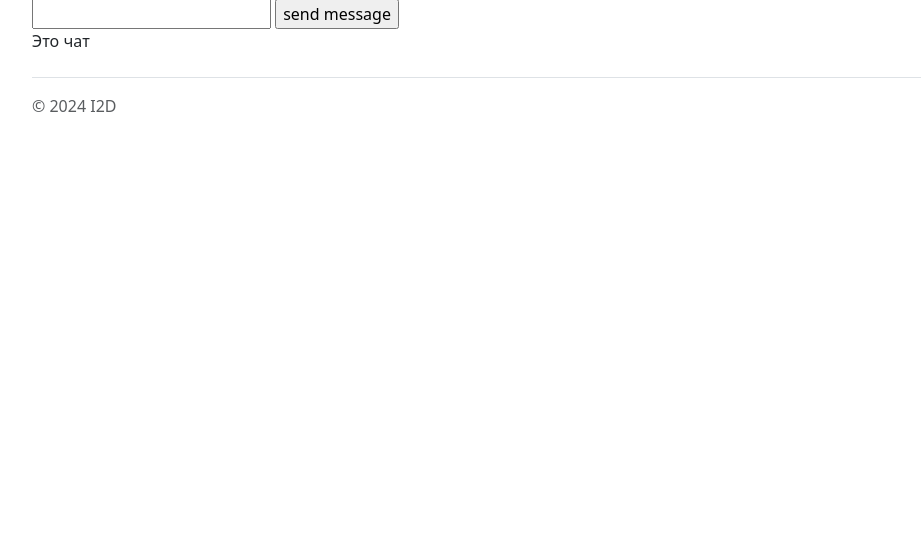
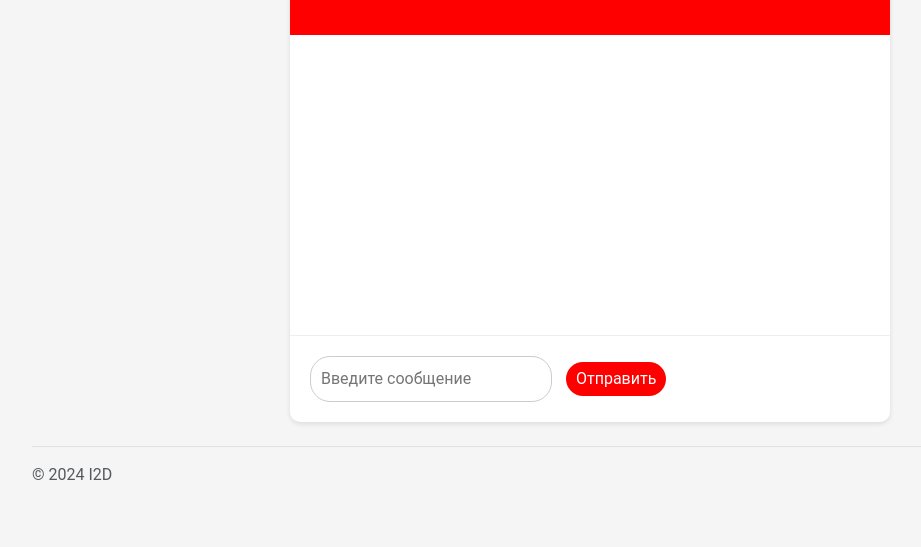
Before and after one commit to zabojeb/CNA-HD, a Flask app: page /chat in a window 1280 px wide. Shown: the part 518-1065 px from the top of the page, without its empty margins (50-971 px from the left). Before the commit the page ends 630 px from the top, so only its background shows below. Run offline with Flask 3, Linux system fonts and the light colour scheme; the visitor is signed in with stand-in values (Sample User, id 1).

Commit message:
Improve backend + Improve templates

```diff
--- a/main.py
+++ b/main.py
@@ -3,6 +3,9 @@ import os
 from werkzeug.utils import secure_filename
 
 from data.startform import StartForm
+
+# Импорт ML функций для инференса
+from ai.llm import process_message
 
 DEBUG = True
 
@@ -12,29 +15,30 @@ UPLOAD_FOLDER = os.path.join("staticFiles", "uploads")
 app.config["UPLOAD_FOLDER"] = UPLOAD_FOLDER
 
 
+# Редирект на стартовую страницу
 @app.route("/")
 def index():
     return redirect("/start")
 
 
-# переброс
-
-
+# Редирект на чат
 @app.route("/chat", methods=["GET", "POST"])
 def chat():
     if "messages" not in session:
         session["messages"] = []
+
     if "uploaded_data_file_path" not in session:
         session["uploaded_data_file_path"] = None
+
     session.modified = True
     message = "Сообщение"
-    # print(session["uploaded_data_file_path"])
+
     if request.method == "POST":
-        # вызов какойто внешней функции с message
         message = request.form["message"]
         session["messages"].append(message)
-        # тут надо азкинуть в историю и ответ нейронки
-        session["messages"].append(message + " <-- ответ нейронки")
+
+        # process_message обрабатывает сообщение и возвращает ответ в виде str
+        session["messages"].append(process_message(session))
 
     return render_template(
         "chat.html",
@@ -47,20 +51,22 @@ def chat():
 def form():
     form = StartForm()
     if request.method == "POST":
-        # print(form.photo.data.filename, secure_filename(form.photo.data.filename))
         if form.photo.data.filename:
             filename = form.photo.data.filename
             form.photo.data.save("uploads/" + filename)
             session["uploaded_data_file_path"] = os.path.join("./uploads/" + filename)
         else:
             session["uploaded_data_file_path"] = None
+
         session["description"] = form.description.data
         session["address"] = form.address.data
         session["url"] = url_for("chat")
         session["messages"] = []
         session.modified = True
-        # + запуск gpt
+
+        # + запуск чата
         return redirect("/chat")
+
     return render_template("start.html", form=form)
 
 
--- a/templates/chat.html
+++ b/templates/chat.html
@@ -6,26 +6,77 @@
 
 <head>
     <title>Chat</title>
+    <style>
+        body {
+            font-family: 'Roboto', sans-serif;
+            margin: 0;
+            padding: 20px;
+            background-color: #f5f5f5;
+        }
+        .chat-container {
+            max-width: 600px;
+            margin: 0 auto;
+            background-color: #fff;
+            border-radius: 10px;
+            box-shadow: 0 2px 5px rgba(0, 0, 0, 0.1);
+        }
+        .chat-header {
+            background-color: #ff0000;
+            color: #fff;
+            padding: 20px;
+            border-top-left-radius: 10px;
+            border-top-right-radius: 10px;
+        }
+        .chat-messages {
+            height: 300px;
+            overflow-y: scroll;
+            padding: 20px;
+        }
+        .chat-input {
+            display: flex;
+            padding: 20px;
+            border-top: 1px solid #eee;
+        }
+        .chat-input input[type="text"] {
+            flex-grow: 1;
+            padding: 10px;
+            border: 1px solid #ccc;
+            border-radius: 20px;
+            outline: none;
+        }
+        .chat-input input[type="submit"] {
+            margin-left: 10px;
+            padding: 5px 10px;
+            background-color: #ff0000;
+            color: #fff;
+            border: none;
+            border-radius: 20px;
+            cursor: pointer;
+        }
+    </style>
 </head>
- <p> {{ session["description"] }}</p>
- <p> {{ session["address"] }}</p>
- <p> <img src="{{ photo }}" > </p>
-
-
-
- <a>сюда вводить сообщение</a>
- <form action="" method="POST">
-    <input type="text" name="message" />
-    <input type="submit" value="send message" />
- </form>
-<p>
-    Это чат
+<body>
+    <div class="chat-container">
+        <div class="chat-header">
+            <p>{{ session["description"] }}</p>
+            <p>{{ session["address"] }}</p>
+            <p><img src="{{ photo }}" alt="User photo"></p>
+        </div>
+        <div class="chat-messages">
             {% if messages %}
                 {% for item in messages %}
                     <p>{{ item }}</p>
                 {% endfor %}
             {% endif %}
-</p>
+        </div>
+        <div class="chat-input">
+            <form action="" method="POST">
+                <input type="text" name="message" placeholder="Введите сообщение" required>
+                <input type="submit" value="Отправить">
+            </form>
+        </div>
+    </div>
+
     <script>
         // Reload the page every 5 seconds
         setTimeout(function() {
@@ -33,6 +84,5 @@
         }, 10000);
     </script>
 </body>
-
 </html>
 {% endblock %}
```
Also changed, not shown: ai/llm.py (added, +10 -0 lines), templates/backup/start.html (added, +31 -0 lines), templates/start.html (+50 -13 lines), uploads/Снимок экрана 2024-08-31 в 16.34.33.png (added). Lines whose indentation alone changed are shown as unchanged.
